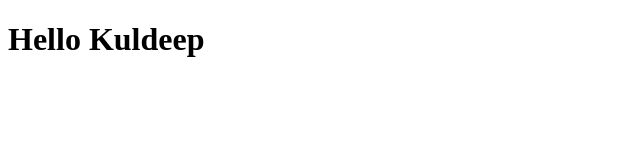
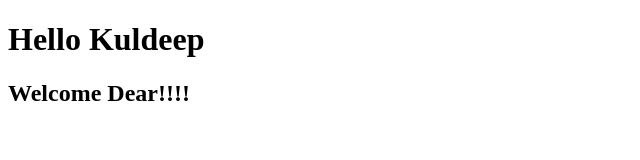
Before and after one commit to sheetalk/test, a plain HTML site: page index2.html in a window 1280 px wide. Shown: the whole page, without its empty margins (0-640 px from the left). Drawn offline with Linux system fonts and the light colour scheme.

Commit message:
Created New Branch

```diff
--- a/index2.html
+++ b/index2.html
@@ -6,5 +6,6 @@
 </head>
 <body>
     <h1>Hello Kuldeep</h1>
+    <h2>Welcome Dear!!!!</h2>
 </body>
 </html>
```
